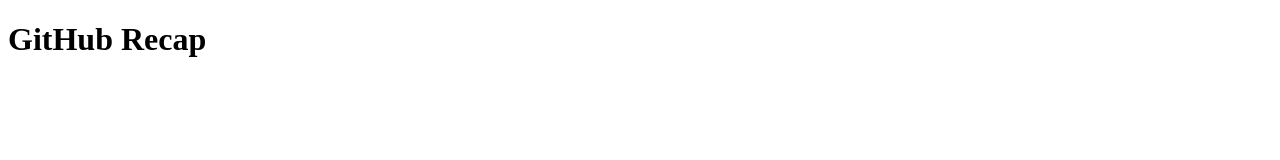
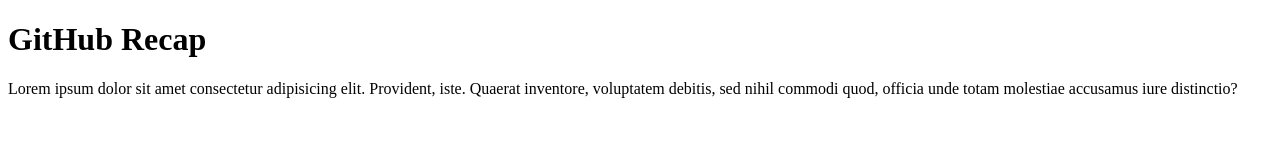
Before and after one commit to MercedesTh/BE_Gitperiment, a plain HTML site: page index.html in a window 1280 px wide. Drawn offline with Linux system fonts and the light colour scheme.

Commit message:
added lorem25

```diff
--- a/index.html
+++ b/index.html
@@ -8,5 +8,6 @@
 </head>
 <body>
     <h1>GitHub Recap</h1>
+    <p>Lorem ipsum dolor sit amet consectetur adipisicing elit. Provident, iste. Quaerat inventore, voluptatem debitis, sed nihil commodi quod, officia unde totam molestiae accusamus iure distinctio?</p>
 </body>
 </html>
```
